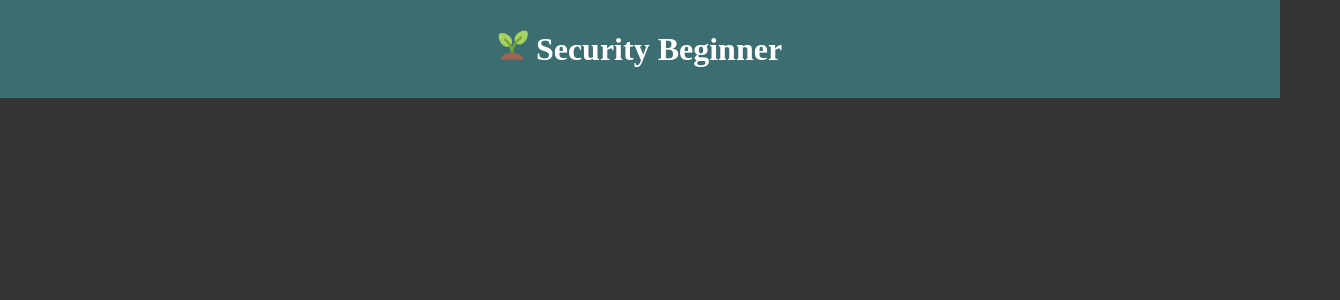
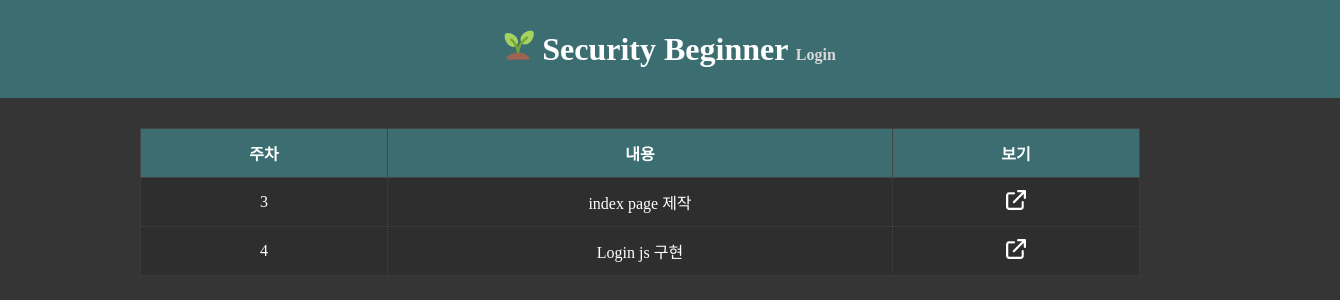
Before and after one commit to woodong-222/edu-security, a plain HTML site: page project_page.html in a window 1280 px wide. Shown: the whole page, 1340 px wide, since content can reach past the window. Drawn offline with Linux system fonts and the light colour scheme.

Commit message:
project_page 구현

```diff
--- a/project_page.css
+++ b/project_page.css
@@ -1,6 +1,5 @@
 body {
     background-color: #353535;
-    display: flex;
     justify-content: center;
     margin: 0;
 }
@@ -8,6 +7,11 @@ body {
 .img{
     width: 30px;
     height: 30px;
+}
+
+.imglink{
+    width: 20px;
+    height: 20px;
 }
 
 .header{
@@ -18,3 +22,51 @@ body {
     color: #ffffff;
     padding: 30px;
 }
+
+.content{
+    display: flex;
+    padding: 30px;
+    color: #d9d9d9;
+
+    /* 전체화면 비율조정 */
+    max-width: 1000px;
+    margin: 0 auto;
+}
+
+.pagelink{
+    background-color: transparent;
+    width: 60px;
+    height: 40px;
+    font-size: 16px;
+    color: #d9d9d9;
+    border: none;
+    cursor: pointer;
+    text-decoration: none;
+}
+
+table {
+    width: 100%;
+    border-collapse: collapse;
+    background-color: #2e2e2e;
+
+    font-size: 16px;
+    color: #ffffff;
+
+    max-width: 1000px;
+    margin: 0 auto;
+    margin-top: 30px;   /*위랑 순서 바뀌면 안됨*/
+    margin-bottom: 30px
+}
+
+th {
+    background-color: #3c6e71;
+    padding: 12px 20px;
+    font-weight: bold;
+    border: 1px solid #444;
+}
+
+td {
+    padding: 12px 20px;
+    text-align: center;
+    border: 1px dotted #444;
+}
--- a/project_page.html
+++ b/project_page.html
@@ -12,7 +12,32 @@
     <h1 class="header">
         <img src="sprout.png" class="img">
         Security Beginner
+
+        <a href="/login.html" class="pagelink">Login</a>
     </h1>
+
+    <table>
+        <tr>
+            <th>주차</th>
+            <th>내용</th>
+            <th>보기</th>
+        </tr>
+
+        <tr>
+            <td>3</td>
+            <td>index page 제작</td>
+            <td><a href="/project_page.html" class="pagelink">
+                <img src="external-link-white.png" class="imglink">
+            </a></td>
+        </tr>
+
+        <tr>
+            <td>4</td>
+            <td>Login js 구현</td>
+            <td><a href="/page" class="pagelink"><img src="external-link-white.png" class="imglink"></a></td>
+        </tr>
+    </table>
+
 </body>
 
 </html>
```
Also changed, not shown: external-link-white.png (added), external-link.png (added).
